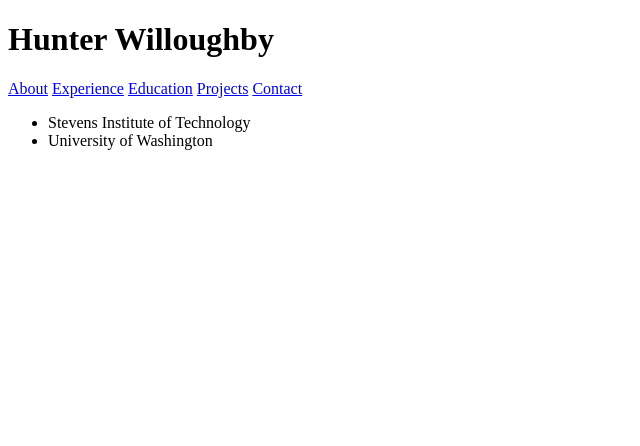
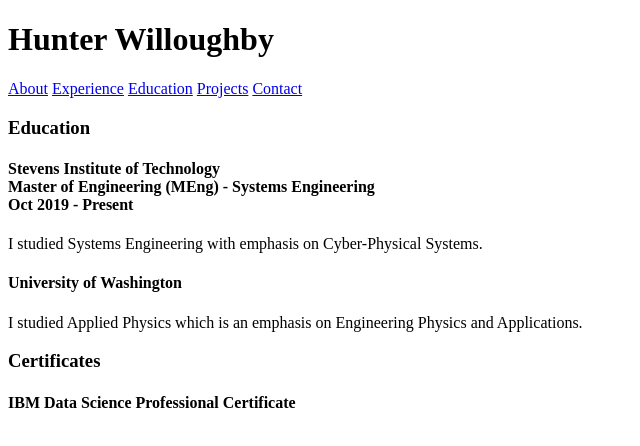
Before and after one commit to hunterw17/portfolio, a plain HTML site: page education.html in a window 1280 px wide. Shown: the whole page, without its empty margins (0-640 px from the left). Drawn offline with Linux system fonts and the light colour scheme.

Commit message:
full education html text

```diff
--- a/education.html
+++ b/education.html
@@ -23,10 +23,36 @@
 
 <!--Education List-->
         <div>
-            <ul>
-                <li>Stevens Institute of Technology</li>
-                <li>University of Washington</li>
-            </ul>
+            <h3>Education</h3>
+
+            <h4>
+            Stevens Institute of Technology
+            <br>
+            Master of Engineering (MEng) - Systems Engineering
+            <br>
+            Oct 2019 - Present
+            </h4>
+            <p>
+                I studied Systems Engineering with emphasis on Cyber-Physical Systems.
+            </p>
+
+            <h4>
+            University of Washington
+            <br>
+
+            </h4>
+            <p>
+                I studied Applied Physics which is an emphasis on Engineering Physics and Applications.
+            </p>
+        </div>
+
+<!--Certificates-->
+        <div>
+            <h3>Certificates</h3>
+
+            <h4>
+                IBM Data Science Professional Certificate
+            </h4>
         </div>
 
     </body>
```
